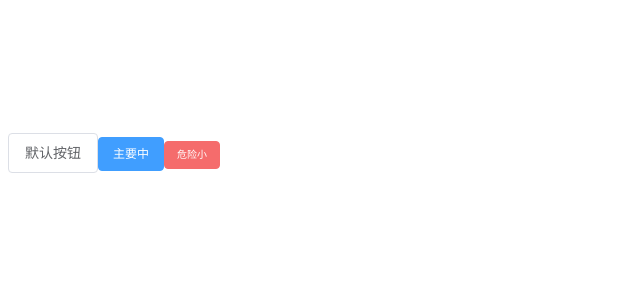
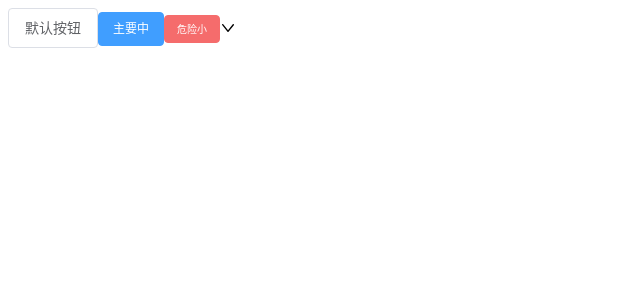
Before and after one commit to mzhaonanq/gulu-vue-2, a Vue app: page / in a window 1280 px wide. Shown: the top 300 px of the page, without its empty margins (0-640 px from the left). Built offline with nearby package versions, Linux system fonts and the light colour scheme.

Commit message:
实现icon显示在页面上

```diff
--- a/lib/Icon.vue
+++ b/lib/Icon.vue
@@ -1,13 +1,17 @@
 <template>
   <svg class="gulu-icon" aria-hidden="true">
-    <use xlink:href="#down"></use>
+    <use :xlink:href="`#${name}`"></use>
   </svg>
 </template>
 <script>
+import svg from './icons/down.svg'
 export default {
   data(){
     return{}
-    }
+    },
+  props:{
+    name:String,
+  }
 }
 </script>
 <style lang="scss" >
--- a/package.json
+++ b/package.json
@@ -14,6 +14,7 @@
     "node-sass": "yarn:sass",
     "sass-loader": "^10.1.0",
     "style-loader": "^2.0.0",
+    "svg-sprite-loader": "^5.2.1",
     "vue-loader": "^15.9.6",
     "vue-template-compiler": "^2.6.12",
     "webpack": "^5.12.1",
--- a/src/App.vue
+++ b/src/App.vue
@@ -3,7 +3,7 @@
     <Button >默认按钮</Button>
     <Button button-type="main" button-size="medium" >主要中</Button>
     <Button button-type="danger" button-size="small" >危险小</Button>
-    <Icon/>
+    <Icon name="down"/>
   </div>
 </template>
 
--- a/src/main.js
+++ b/src/main.js
@@ -1,3 +1,4 @@
+import "../lib/gulu.scss"
 import Vue from 'vue';
 import App from './App.vue';
 
--- a/webpack.config.js
+++ b/webpack.config.js
@@ -30,7 +30,11 @@ module.exports = {
       {
         test:/\.scss$/i,
         use:["style-loader","css-loader","sass-loader"]
-      }
+      },
+      {
+        test:/\.svg$/,
+        loader:"svg-sprite-loader"
+      },
     ]
   },
   plugins: [
```
Also changed, not shown: 1 other file (tests, documents, lock files or other folders).
